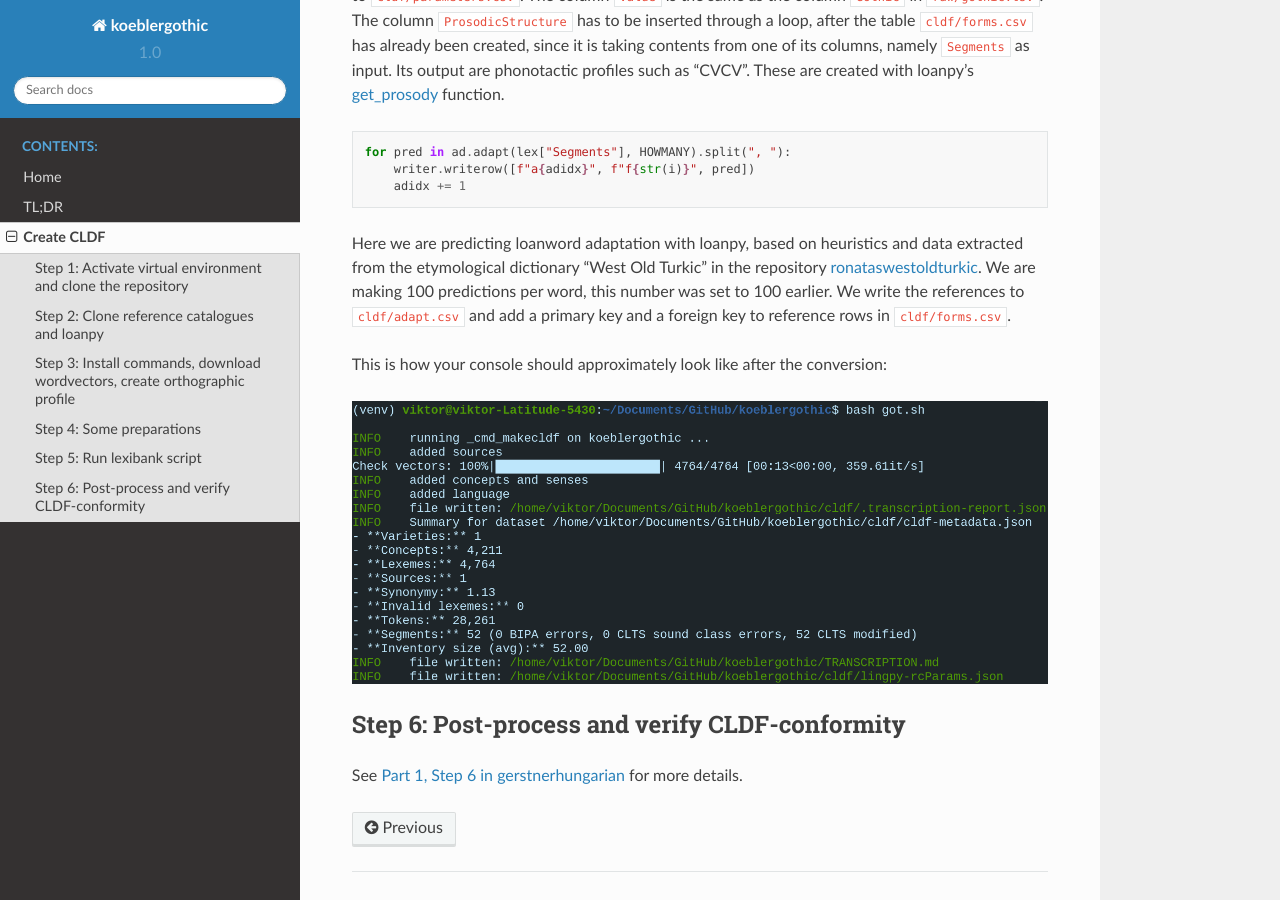
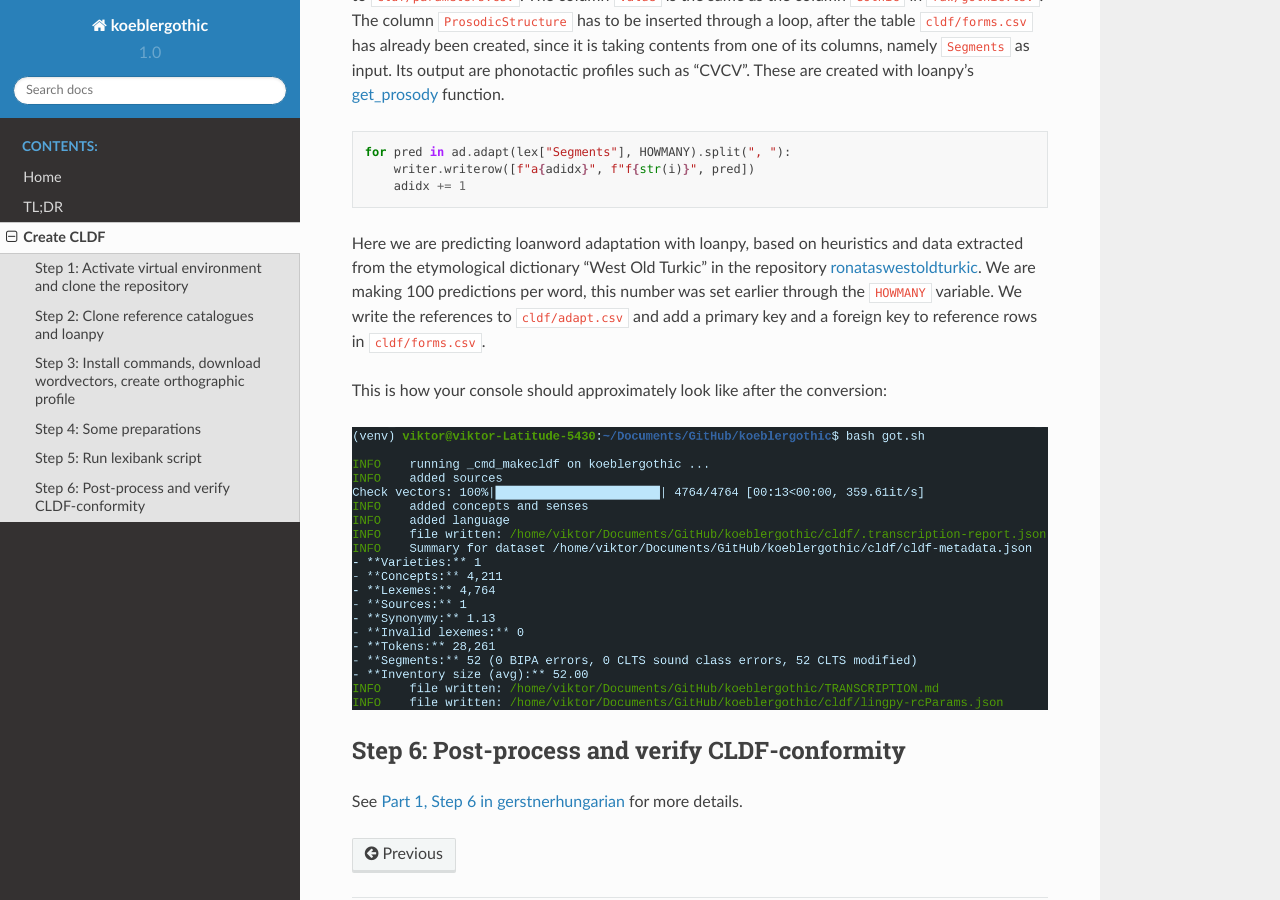
Before and after one commit to LoanpyDataHub/koeblergothic, a Sphinx documentation site: the page built from docs/mkcldf.rst, in a window 1280 px wide and 900 px high, scrolled down 5770 px. Built offline with Sphinx 7.4.7 and the Read the Docs theme 2.0.0, drawn with Linux system fonts in a browser that asks for light colours.

Commit message:
[skip ci] updatedocs

```diff
--- a/docs/mkcldf.rst
+++ b/docs/mkcldf.rst
@@ -344,8 +344,8 @@ Here we are predicting loanword adaptation with loanpy, based on heuristics
 and data extracted from the etymological dictionary "West Old Turkic"
 in the repository `ronataswestoldturkic
 <https://ronataswestoldturkic.readthedocs.io/en/latest/?badge=latest>`_. We
-are making 100 predictions per word, this number was set to 100 earlier.
-We write the references to
+are making 100 predictions per word, this number was set earlier through the
+``HOWMANY`` variable. We write the references to
 ``cldf/adapt.csv`` and add a primary key and a foreign key to reference
 rows in ``cldf/forms.csv``.
 
```
